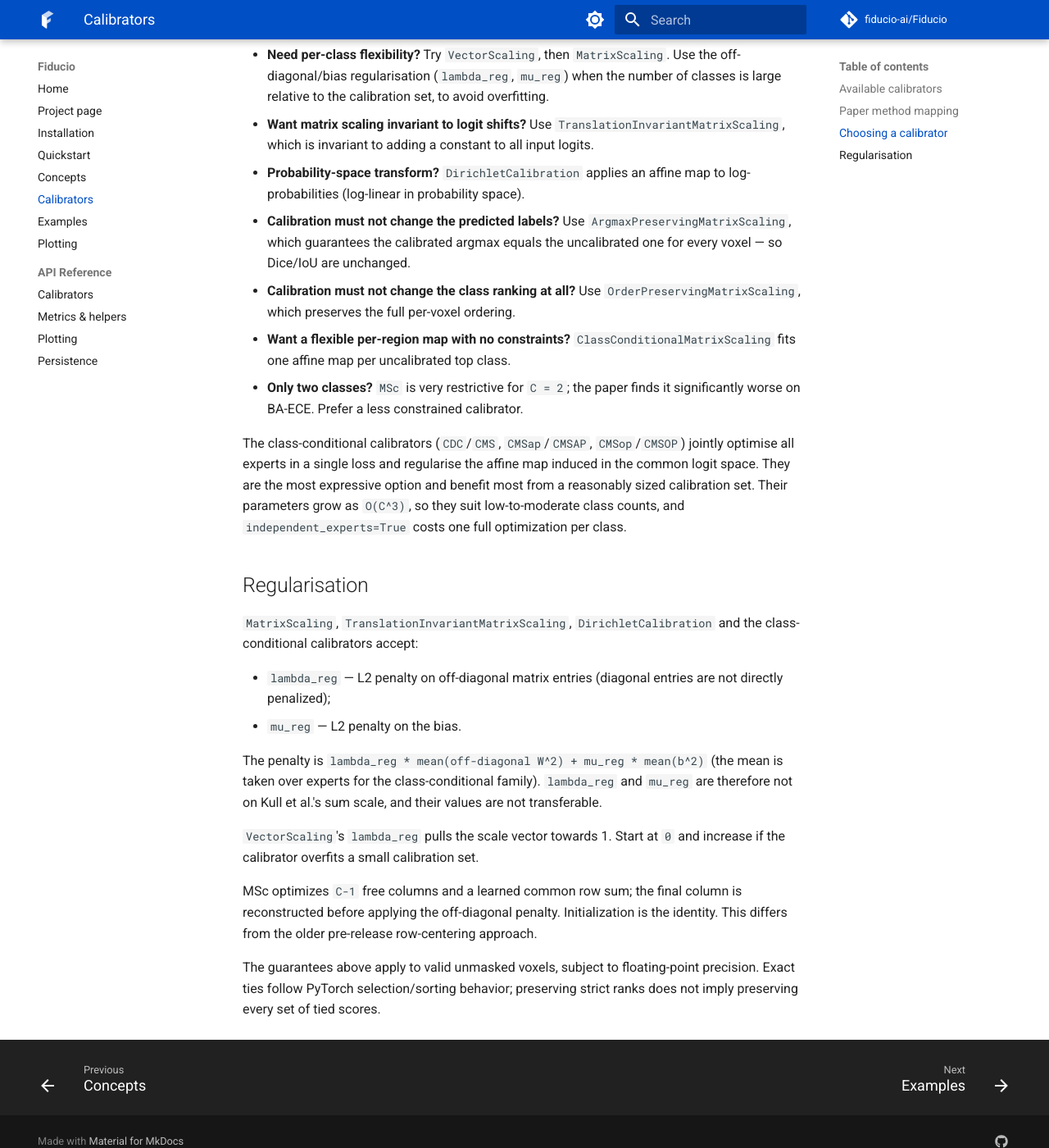
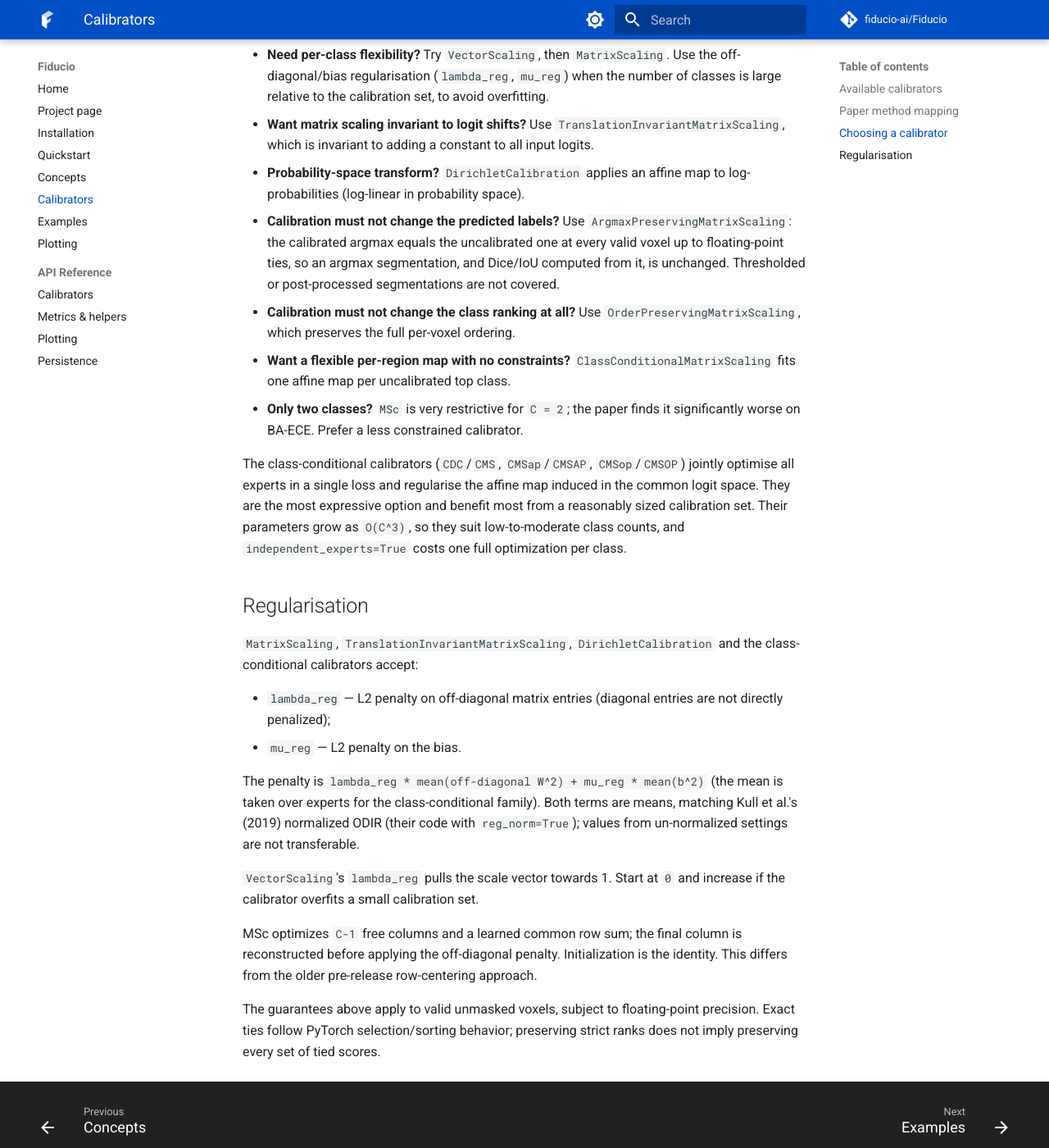
Before and after one commit to fiducio-ai/Fiducio, an MkDocs documentation site: the page built from docs/calibrators.md, in a window 1280 px wide and 1400 px high, scrolled down 2230 px. Shown: the whole window at 82% size. Built offline with MkDocs 1.6.1 and Material for MkDocs 9.7.7, drawn with Linux system fonts in a browser that asks for light colours; comment, search, counter and statistics services are not loaded.

Commit message:
Correct the ETS and ODIR references and qualify the argmax guarantees
Scientific review: the Mix-n-Match reference code also fits sequentially;
Kull et al.'s code normalizes ODIR to means with reg_norm=True; argmax
preservation holds up to floating-point ties; the ETS start is close to,
not exactly, the temperature-scaled fit.

Co-Authored-By: Claude Opus 5.5 <noreply@anthropic.com>
Claude-Session: https://claude.ai/code/session_01816xxiwo4u2DHj8yqDRdEn

```diff
--- a/docs/calibrators.md
+++ b/docs/calibrators.md
@@ -73,8 +73,10 @@ A practical decision guide:
 - **Probability-space transform?** `DirichletCalibration` applies an affine map
   to log-probabilities (log-linear in probability space).
 - **Calibration must not change the predicted labels?** Use
-  `ArgmaxPreservingMatrixScaling`, which guarantees the calibrated argmax equals
-  the uncalibrated one for every voxel — so Dice/IoU are unchanged.
+  `ArgmaxPreservingMatrixScaling`: the calibrated argmax equals the uncalibrated
+  one at every valid voxel up to floating-point ties, so an argmax segmentation,
+  and Dice/IoU computed from it, is unchanged. Thresholded or post-processed
+  segmentations are not covered.
 - **Calibration must not change the class ranking at all?** Use
   `OrderPreservingMatrixScaling`, which preserves the full per-voxel ordering.
 - **Want a flexible per-region map with no constraints?**
@@ -99,9 +101,9 @@ the class-conditional calibrators accept:
 - `mu_reg` — L2 penalty on the bias.
 
 The penalty is `lambda_reg * mean(off-diagonal W^2) + mu_reg * mean(b^2)` (the
-mean is taken over experts for the class-conditional family). `lambda_reg` and
-`mu_reg` are therefore not on Kull et al.'s sum scale, and their values are not
-transferable.
+mean is taken over experts for the class-conditional family). Both terms are
+means, matching Kull et al.'s (2019) normalized ODIR (their code with
+`reg_norm=True`); values from un-normalized settings are not transferable.
 
 `VectorScaling`'s `lambda_reg` pulls the scale vector towards 1. Start at `0` and
 increase if the calibrator overfits a small calibration set.
```
Also changed, not shown: CHANGELOG.md (+6 -1 lines), docs/concepts.md (+3 -2 lines), 3 other files.
